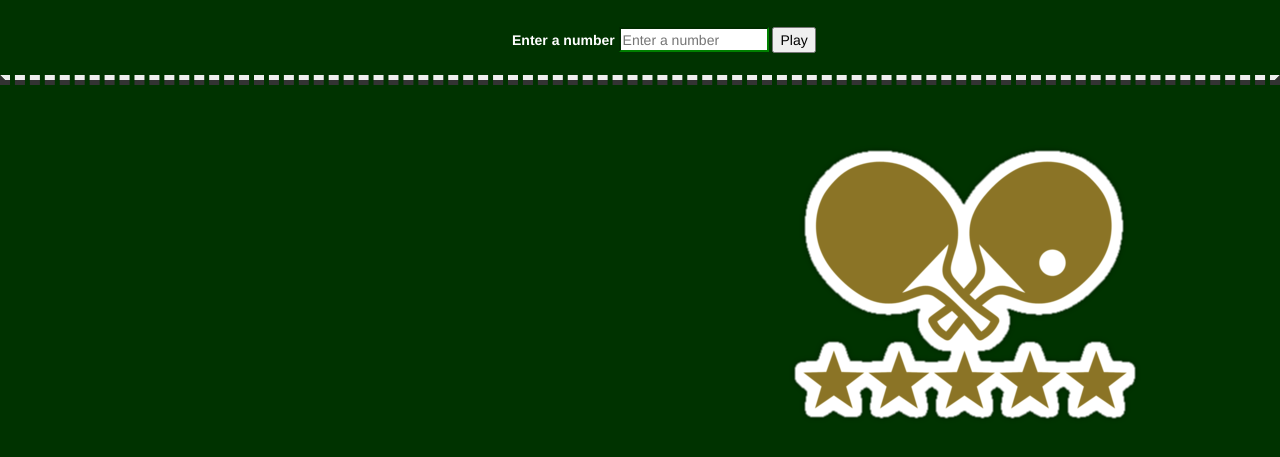
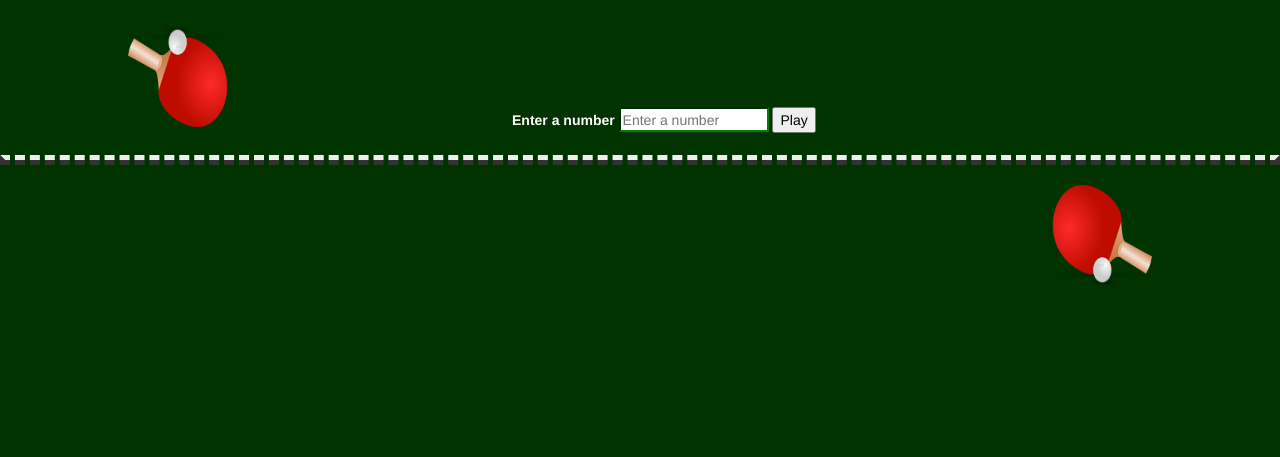
Before and after one commit to sleahy115/ping-pong, a plain HTML site: page index.html in a window 1280 px wide. Shown: the part 159-616 px from the top of the page. Drawn offline with Linux system fonts and the light colour scheme.

Commit message:
add images and change spacing on page

```diff
--- a/css/styles.css
+++ b/css/styles.css
@@ -22,9 +22,19 @@ hr{
   border-style: dashed;;
   border-width: thick;
 }
-img{
+#paddle{
   float: right;
   margin-right: 10%;
+  height: 100px;
+  width:100px;
+
+}
+#paddle-ball{
+  height: 100px;
+  width:100px;
+  float: left;
+  -webkit-transform: rotate(180deg);
+  margin-left: 10%;
 }
 #output{
   color: white;
--- a/index.html
+++ b/index.html
@@ -12,13 +12,18 @@
 
 <body>
     <h1 class="jumbotron">Ping-Pong!</h1>
+    <img src="img/single-paddle-with-ball.png" alt="single paddle" id="paddle-ball">
+    <br>
+    <br>
+    <br>
+    <br>
     <form id="num-form">
         <label for="tbox">Enter a number</label>
         <input id="tbox" type="number" placeholder="Enter a number">
         <button type="submit" id="submit">Play</button>
     </form>
     <hr>
-    <img src="img/crossed-paddles.png" alt="crossed ping pong paddles">
+    <img src="img/single-paddle-with-ball.png" alt="single paddle" id="paddle">
     <ul id="output">
     </ul>
 </body>
```
Also changed, not shown: img/single-paddle-with-ball.png (added), img/single-paddle.jpg (added).
